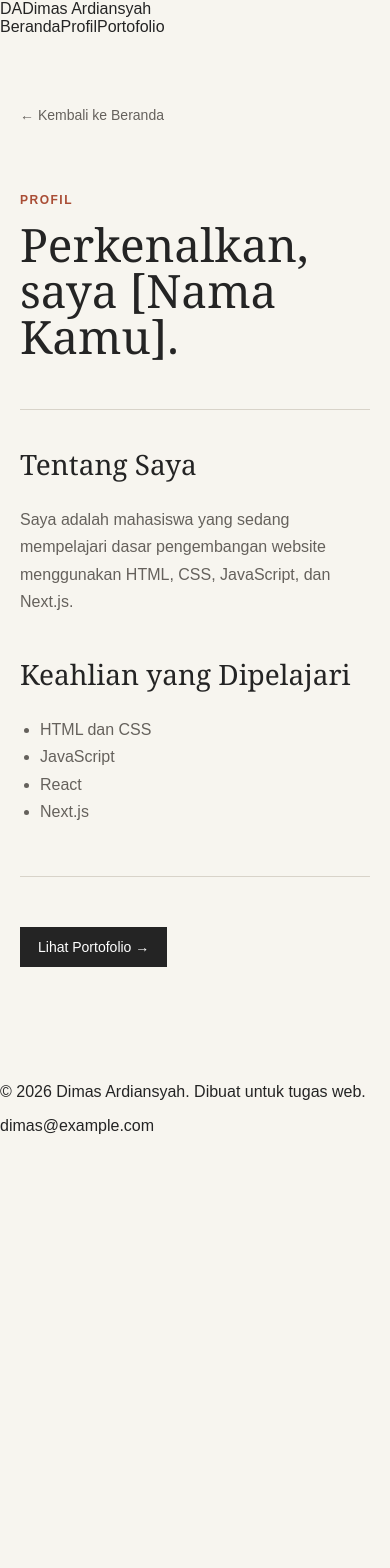
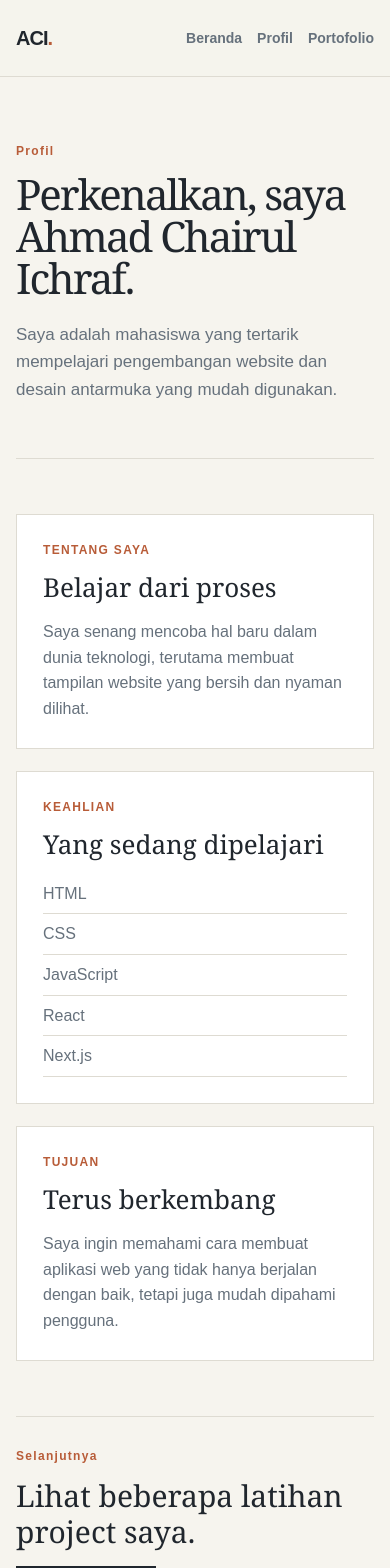
Before and after one commit to Rifqyych/Ichraf, a Next.js app: page /app/profile in a window 390 px wide. Shown: the top 1568 px of the page. Before the commit the page ends 1135 px from the top, so only its background shows below. Built offline with nearby package versions, Linux system fonts and the light colour scheme.

Commit message:
Memperbarui profil dan portofolio Ahmad

```diff
--- a/app/app/profile/page.tsx
+++ b/app/app/profile/page.tsx
@@ -1,38 +1,59 @@
 import Link from "next/link";
 
-export default function Profil() {
+const skills = ["HTML", "CSS", "JavaScript", "React", "Next.js"];
+
+export default function Profile() {
   return (
-    <main className="page">
-      <Link className="back-link" href="/">
-        ← Kembali ke Beranda
-      </Link>
+    <main className="container page-content">
+      <section className="page-heading">
+        <p className="eyebrow">Profil</p>
+        <h1>Perkenalkan, saya Ahmad Chairul Ichraf.</h1>
+        <p>
+          Saya adalah mahasiswa yang tertarik mempelajari pengembangan website
+          dan desain antarmuka yang mudah digunakan.
+        </p>
+      </section>
 
-      <p className="label">PROFIL</p>
-      <h1>Perkenalkan, saya [Nama Kamu].</h1>
+      <section className="profile-grid">
+        <article className="info-card">
+          <p className="card-label">TENTANG SAYA</p>
+          <h2>Belajar dari proses</h2>
+          <p>
+            Saya senang mencoba hal baru dalam dunia teknologi, terutama
+            membuat tampilan website yang bersih dan nyaman dilihat.
+          </p>
+        </article>
 
-      <div className="content-grid">
-        <section>
-          <h2>Tentang Saya</h2>
+        <article className="info-card">
+          <p className="card-label">KEAHLIAN</p>
+          <h2>Yang sedang dipelajari</h2>
+          <ul className="skill-list">
+            {skills.map((skill) => (
+              <li key={skill}>{skill}</li>
+            ))}
+          </ul>
+        </article>
+
+        <article className="info-card">
+          <p className="card-label">TUJUAN</p>
+          <h2>Terus berkembang</h2>
           <p>
-            Saya adalah mahasiswa yang sedang mempelajari dasar pengembangan
-            website menggunakan HTML, CSS, JavaScript, dan Next.js.
+            Saya ingin memahami cara membuat aplikasi web yang tidak hanya
+            berjalan dengan baik, tetapi juga mudah dipahami pengguna.
           </p>
-        </section>
+        </article>
+      </section>
 
-        <section>
-          <h2>Keahlian yang Dipelajari</h2>
-          <ul>
-            <li>HTML dan CSS</li>
-            <li>JavaScript</li>
-            <li>React</li>
-            <li>Next.js</li>
-          </ul>
-        </section>
-      </div>
+      <section className="bottom-cta">
+        <div>
+          <p className="eyebrow">Selanjutnya</p>
+          <h2>Lihat beberapa latihan project saya.</h2>
+        </div>
 
-      <Link className="button" href="/portofolio">
-        Lihat Portofolio →
-      </Link>
+        <Link className="button primary-button" href="/portofolio">
+          Buka Portofolio
+        </Link>
+      </section>
     </main>
   );
 }
--- a/app/globals.css
+++ b/app/globals.css
@@ -1,12 +1,26 @@
+:root {
+  --dark: #20262d;
+  --muted: #66717c;
+  --paper: #f6f4ee;
+  --white: #ffffff;
+  --line: #dedbd2;
+  --accent: #b85c38;
+}
+
 * {
   box-sizing: border-box;
 }
 
+html {
+  scroll-behavior: smooth;
+}
+
 body {
   margin: 0;
-  background: #f7f5ef;
-  color: #242424;
+  color: var(--dark);
+  background: var(--paper);
   font-family: Arial, Helvetica, sans-serif;
+  line-height: 1.6;
 }
 
 a {
@@ -14,167 +28,334 @@ a {
   text-decoration: none;
 }
 
-.home,
-.page {
-  width: min(100% - 40px, 960px);
+code {
+  padding: 2px 5px;
+  border-radius: 4px;
+  background: #ebe8e0;
+  font-size: 0.9em;
+}
+
+.container {
+  width: min(1120px, calc(100% - 48px));
   margin: auto;
 }
 
-.hero {
-  min-height: 520px;
-  display: flex;
-  flex-direction: column;
-  justify-content: center;
-  border-bottom: 1px solid #d8d3c9;
+.site-header {
+  border-bottom: 1px solid var(--line);
+  background: rgba(246, 244, 238, 0.9);
 }
 
-.label {
-  margin: 0 0 14px;
-  color: #a94d35;
+.nav-wrapper {
+  min-height: 76px;
+  display: flex;
+  align-items: center;
+  justify-content: space-between;
+}
+
+.brand {
+  font-size: 20px;
+  font-weight: 800;
+  letter-spacing: -1px;
+}
+
+.brand span {
+  color: var(--accent);
+}
+
+.navigation {
+  display: flex;
+  gap: 26px;
+}
+
+.navigation a {
+  color: var(--muted);
+  font-size: 14px;
+  font-weight: 600;
+}
+
+.navigation a:hover {
+  color: var(--accent);
+}
+
+.hero {
+  min-height: 570px;
+  display: grid;
+  grid-template-columns: 1.4fr 0.6fr;
+  gap: 80px;
+  align-items: center;
+}
+
+.eyebrow,
+.card-label {
+  margin: 0 0 12px;
+  color: var(--accent);
   font-size: 12px;
-  font-weight: bold;
-  letter-spacing: 1.5px;
+  font-weight: 700;
+  letter-spacing: 1.3px;
 }
 
 h1,
 h2 {
   font-family: Georgia, "Times New Roman", serif;
-  font-weight: normal;
+  font-weight: 400;
 }
 
 h1 {
-  max-width: 760px;
-  margin: 0 0 20px;
-  font-size: clamp(42px, 6vw, 72px);
+  margin: 0 0 22px;
+  font-size: clamp(46px, 6vw, 76px);
+  letter-spacing: -2px;
   line-height: 1;
 }
 
 h2 {
-  margin-top: 0;
+  line-height: 1.2;
+}
+
+.hero-description {
+  max-width: 560px;
+  color: var(--muted);
+  font-size: 18px;
+}
+
+.hero-buttons {
+  display: flex;
+  align-items: center;
+  gap: 24px;
+  margin-top: 32px;
+}
+
+.button {
+  display: inline-block;
+  padding: 12px 18px;
+  font-size: 14px;
+  font-weight: 700;
+  transition: 0.2s;
+}
+
+.primary-button {
+  background: var(--dark);
+  color: var(--white);
+}
+
+.primary-button:hover {
+  background: var(--accent);
+  transform: translateY(-2px);
+}
+
+.text-button {
+  border-bottom: 1px solid var(--dark);
+  font-size: 14px;
+  font-weight: 700;
+}
+
+.text-button:hover {
+  color: var(--accent);
+  border-color: var(--accent);
+}
+
+.profile-card,
+.info-card {
+  background: var(--white);
+  border: 1px solid var(--line);
+}
+
+.profile-card {
+  padding: 28px;
+  border-top: 4px solid var(--accent);
+}
+
+.profile-card h2 {
+  margin: 0 0 12px;
   font-size: 28px;
 }
 
-.description {
-  max-width: 570px;
-  color: #65615c;
-  font-size: 18px;
-  line-height: 1.7;
+.profile-card p:last-child {
+  margin-bottom: 0;
+  color: var(--muted);
 }
 
-.menu {
-  display: flex;
-  gap: 14px;
-  margin-top: 22px;
+.intro-section {
+  padding: 80px 0;
+  border-top: 1px solid var(--line);
 }
 
-.menu a,
-.button {
-  display: inline-block;
-  padding: 12px 18px;
-  background: #242424;
-  color: white;
-  font-size: 14px;
+.intro-grid {
+  display: grid;
+  grid-template-columns: 0.55fr 1.45fr;
+  gap: 70px;
 }
 
-.menu a:last-child {
-  background: transparent;
-  color: #242424;
-  border: 1px solid #242424;
+.intro-grid h2 {
+  max-width: 700px;
+  margin-top: 0;
+  font-size: clamp(28px, 4vw, 43px);
 }
 
-.menu a:hover,
-.button:hover {
-  background: #a94d35;
-  color: white;
+.page-content {
+  padding: 90px 0 100px;
 }
 
-.info {
-  display: grid;
-  grid-template-columns: 1fr 1fr;
-  gap: 60px;
-  padding: 70px 0;
+.page-heading {
+  max-width: 780px;
+  padding-bottom: 55px;
+  border-bottom: 1px solid var(--line);
 }
 
-.info p:last-child {
-  color: #65615c;
-  line-height: 1.7;
+.page-heading h1 {
+  font-size: clamp(42px, 5.5vw, 68px);
 }
 
-.page {
-  padding: 70px 0 100px;
+.page-heading > p:last-child {
+  max-width: 650px;
+  margin-bottom: 0;
+  color: var(--muted);
+  font-size: 17px;
 }
 
-.back-link {
-  display: inline-block;
-  margin-bottom: 70px;
-  color: #65615c;
-  font-size: 14px;
+.profile-grid {
+  display: grid;
+  grid-template-columns: repeat(3, 1fr);
+  gap: 22px;
+  padding: 55px 0;
 }
 
-.back-link:hover {
-  color: #a94d35;
+.info-card {
+  padding: 26px;
 }
 
-.content-grid {
-  display: grid;
-  grid-template-columns: 1fr 1fr;
-  gap: 40px;
-  margin: 50px 0;
-  padding: 35px 0;
-  border-top: 1px solid #d8d3c9;
-  border-bottom: 1px solid #d8d3c9;
+.info-card h2 {
+  margin: 0 0 14px;
+  font-size: 26px;
 }
 
-.content-grid p,
-.content-grid li,
-.project p {
-  color: #65615c;
-  line-height: 1.7;
+.info-card > p:last-child {
+  margin-bottom: 0;
+  color: var(--muted);
 }
 
-.content-grid ul {
-  padding-left: 20px;
+.skill-list {
+  margin: 0;
+  padding: 0;
+  list-style: none;
+}
+
+.skill-list li {
+  padding: 7px 0;
+  border-bottom: 1px solid var(--line);
+  color: var(--muted);
+}
+
+.bottom-cta {
+  display: flex;
+  align-items: center;
+  justify-content: space-between;
+  gap: 20px;
+  padding-top: 30px;
+  border-top: 1px solid var(--line);
+}
+
+.bottom-cta h2 {
+  margin: 0;
+  font-size: 30px;
 }
 
 .project-list {
-  margin: 50px 0;
-  border-top: 1px solid #d8d3c9;
+  border-top: 1px solid var(--line);
 }
 
-.project {
+.project-card {
   display: grid;
-  grid-template-columns: 60px 1fr;
-  gap: 20px;
-  padding: 28px 0;
-  border-bottom: 1px solid #d8d3c9;
+  grid-template-columns: 70px 1fr 30px;
+  gap: 22px;
+  align-items: start;
+  padding: 34px 0;
+  border-bottom: 1px solid var(--line);
 }
 
-.project span {
-  color: #a94d35;
-  font-weight: bold;
+.project-card:hover {
+  padding-left: 10px;
 }
 
-.project h2 {
-  margin-bottom: 8px;
+.project-number {
+  color: var(--accent);
+  font-size: 14px;
+  font-weight: 700;
 }
 
-.project p {
+.project-card h2 {
+  margin: 0 0 8px;
+  font-size: 31px;
+}
+
+.project-card p:last-child {
+  max-width: 600px;
+  margin-bottom: 0;
+  color: var(--muted);
+}
+
+.arrow {
+  font-size: 28px;
+}
+
+.site-footer {
+  padding: 25px 0;
+  border-top: 1px solid var(--line);
+  color: var(--muted);
+  font-size: 13px;
+}
+
+.site-footer p {
   margin: 0;
 }
 
-@media (max-width: 600px) {
-  .info,
-  .content-grid {
-    grid-template-columns: 1fr;
-    gap: 24px;
+@media (max-width: 720px) {
+  .container {
+    width: min(100% - 32px, 1120px);
   }
 
-  .menu {
-    flex-direction: column;
-    align-items: flex-start;
+  .navigation {
+    gap: 15px;
+    font-size: 13px;
   }
 
-  h1 {
-    font-size: 46px;
+  .hero,
+  .intro-grid,
+  .profile-grid {
+    grid-template-columns: 1fr;
+  }
+
+  .hero {
+    min-height: auto;
+    gap: 45px;
+    padding: 80px 0;
+  }
+
+  .intro-section {
+    padding: 60px 0;
+  }
+
+  .intro-grid {
+    gap: 18px;
+  }
+
+  .page-content {
+    padding: 65px 0 80px;
+  }
+
+  .bottom-cta {
+    display: block;
+  }
+
+  .bottom-cta .button {
+    margin-top: 16px;
+  }
+
+  .project-card {
+    grid-template-columns: 42px 1fr 20px;
+    gap: 12px;
+  }
+
+  .project-card h2 {
+    font-size: 26px;
   }
 }
--- a/app/layout.tsx
+++ b/app/layout.tsx
@@ -3,34 +3,38 @@ import Link from "next/link";
 import "./globals.css";
 
 export const metadata: Metadata = {
-  title: "Dimas Ardiansyah | Portfolio",
-  description: "Portfolio pribadi",
+  title: "Ahmad Chairul Ichraf | Portfolio",
+  description: "Website portfolio Ahmad Chairul Ichraf",
 };
 
 export default function RootLayout({
   children,
-}: Readonly<{ children: React.ReactNode }>) {
+}: Readonly<{
+  children: React.ReactNode;
+}>) {
   return (
     <html lang="id">
       <body>
         <header className="site-header">
+          <div className="container nav-wrapper">
             <Link className="brand" href="/">
-            <span className="brand-mark">DA</span>
-            <span>Dimas Ardiansyah</span>
+              ACI<span>.</span>
             </Link>
 
             <nav className="navigation">
               <Link href="/">Beranda</Link>
-            <Link href="/profil">Profil</Link>
+              <Link href="/profile">Profil</Link>
               <Link href="/portofolio">Portofolio</Link>
             </nav>
+          </div>
         </header>
 
-        <main>{children}</main>
+        {children}
 
         <footer className="site-footer">
-          <p>© 2026 Dimas Ardiansyah. Dibuat untuk tugas web.</p>
-          <a href="mailto:dimas@example.com">dimas@example.com</a>
+          <div className="container">
+            <p>© 2026 Ahmad Chairul Ichraf</p>
+          </div>
         </footer>
       </body>
     </html>
```
Also changed, not shown: app/page.tsx (+45 -21 lines), app/portofolio/page.tsx (+43 -41 lines). Lines whose indentation alone changed are shown as unchanged.
